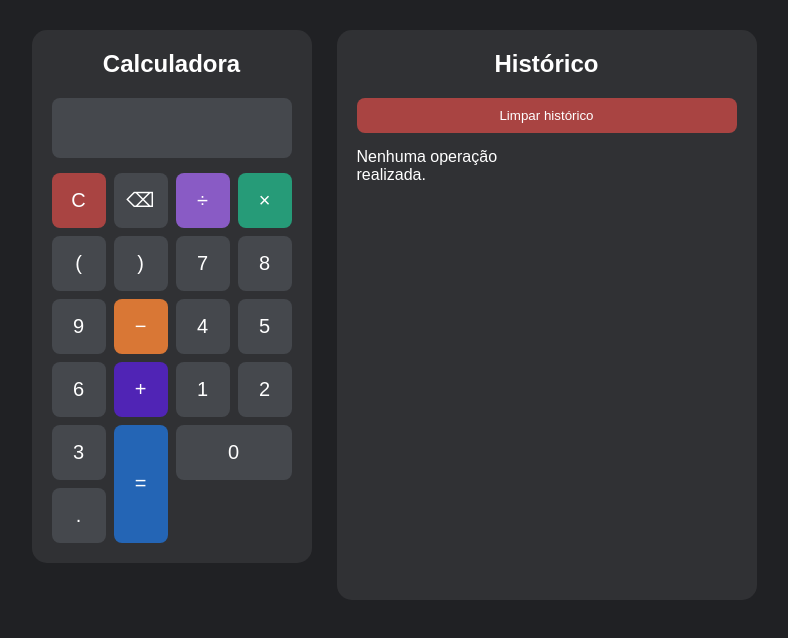
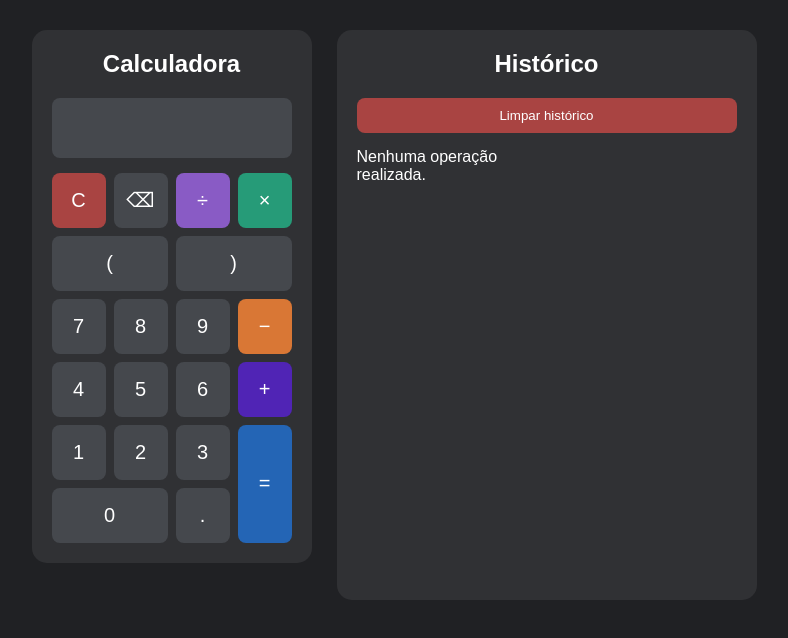
Before and after one commit to cmatheusantana/MinhaCalculadora, a plain HTML site: page index.html in a window 1280 px wide. Shown: the whole page, without its empty margins (246-1034 px from the left). Drawn offline with Linux system fonts and the light colour scheme.

Commit message:
Organiza layout dos botoes e parenteses

```diff
--- a/index.html
+++ b/index.html
@@ -21,8 +21,9 @@
                 <button class="operador-divisao" onclick="adicionar('/')">÷</button>
                 <button class="operador-multiplicacao" onclick="adicionar('*')">×</button>
 
-                <button onclick="adicionar('(')">(</button>
-                <button onclick="adicionar(')')">)</button>
+                 <button class="parentese" onclick="adicionar('(')">(</button>
+                 <button class="parentese" onclick="adicionar(')')">)</button>
+
                 <button onclick="adicionar('7')">7</button>
                 <button onclick="adicionar('8')">8</button>
                 <button onclick="adicionar('9')">9</button>
--- a/style.css
+++ b/style.css
@@ -83,6 +83,9 @@ h2 {
     font-size: 20px;
     cursor: pointer;
     transition: all 0.15s ease;
+}
+.botoes .parentese {
+    grid-column: span 2;
 }
 
 .botoes button:hover {
```
